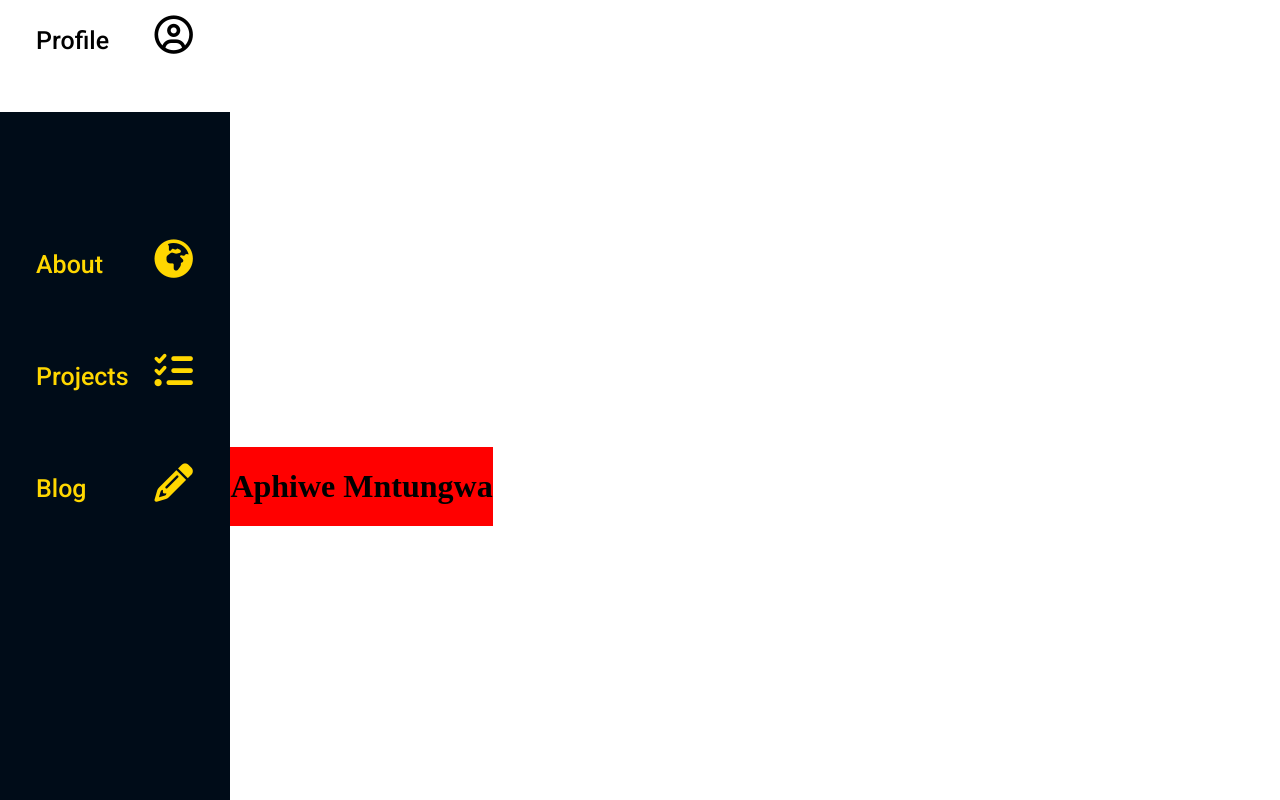
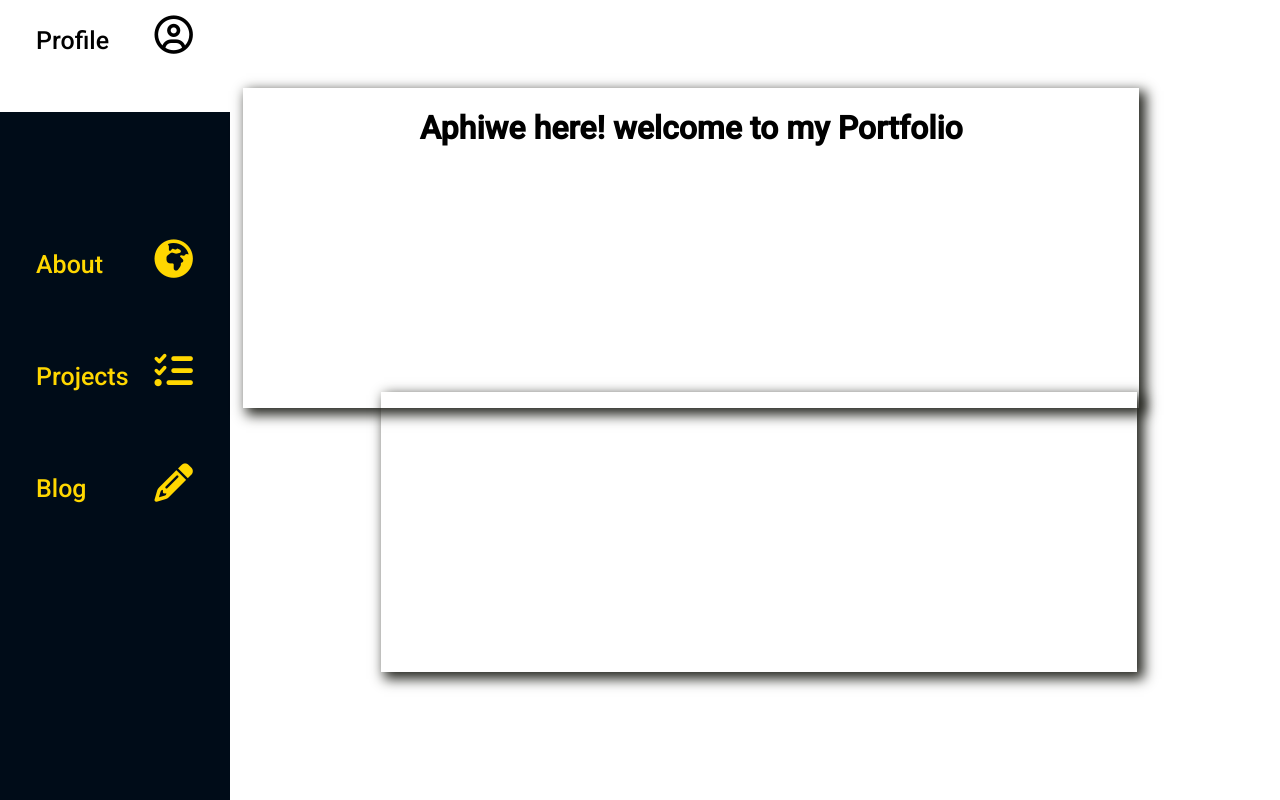
Before and after one commit to AphiweMntungwa/porfolio, a React (Create React App) app: page / in a window 1280 px wide. Built offline with nearby package versions, Linux system fonts and the light colour scheme.

Commit message:
Box, Profile & Header components.

```diff
--- /dev/null
+++ b/src/Components/BoxComponent/BoxComponent.js
@@ -0,0 +1,10 @@
+import React from "react";
+import "./box-component.css";
+
+const Box = ({ styles, children }) => (
+  <div className="box" style={styles}>
+    {children}
+  </div>
+);
+
+export default Box;
--- /dev/null
+++ b/src/Components/BoxComponent/box-component.css
@@ -0,0 +1,4 @@
+.box {
+    /* border: 1px solid #6a7241; */
+    box-shadow: 5px 5px 12px 2px #272822;
+}
--- /dev/null
+++ b/src/Components/Profile/Header.js
@@ -0,0 +1,32 @@
+import React, { Component } from "react";
+import "./header.css";
+
+class Header extends Component {
+  state = { headerLetters: [] };
+
+  componentDidMount() {
+    const header = `Aphiwe here! welcome to my Portfolio Repository app.`;
+
+    let j = 0;
+    setInterval(() => {
+      this.setState(({headerLetters}) => ({
+        headerLetters: [...headerLetters, ...header[j % header.length]],
+      }));
+
+      j += 1;
+      console.log(j)
+      this.state.headerLetters.length >= header.length &&
+        this.setState({ headerLetters: [] });
+    }, 150);
+  }
+
+  render() {
+    return (
+      <div>
+        <h1>{this.state.headerLetters}</h1>
+      </div>
+    );
+  }
+}
+
+export default Header;
--- a/src/Components/Profile/Profile.js
+++ b/src/Components/Profile/Profile.js
@@ -1,11 +1,34 @@
 import React, { Component } from "react";
-import './profile.css'
+import Box from "../BoxComponent/BoxComponent";
+import Header from "./Header";
 
-class Profile extends Component {
+import "./profile.css";
+
+export class Profile extends Component {
+  state = {};
+  boxStyles = {
+    topBoxStyle: {
+      position: "fixed",
+      left: "19%",
+      bottom: "49%",
+      width: "70vw",
+      height: "40vh",
+    },
+    smallBoxStyle: {
+      position: "relative",
+      left: "20%",
+      top: "175px",
+      width: "59vw",
+      height: "35vh",
+    },
+  };
   render() {
     return (
       <div className="profile">
-        <h1>Aphiwe Mntungwa</h1>
+        <Box styles={this.boxStyles.topBoxStyle}>
+          <Header></Header>
+        </Box>
+        <Box styles={this.boxStyles.smallBoxStyle} />
       </div>
     );
   }
--- /dev/null
+++ b/src/Components/Profile/header.css
@@ -0,0 +1,5 @@
+@import url('https://fonts.googleapis.com/css2?family=Roboto:wght@500&display=swap');
+h1 {
+    font-family: Roboto;
+    text-align: center;
+}
--- a/src/Components/Profile/profile.css
+++ b/src/Components/Profile/profile.css
@@ -1,4 +1,3 @@
 .profile {
     display: inline-block;
-    background-color: red;
 }
```
Also changed, not shown: 1 other file (tests, documents, lock files or other folders).
